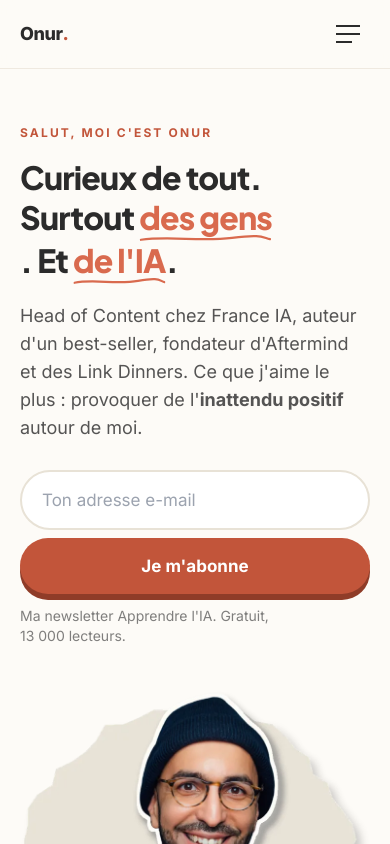
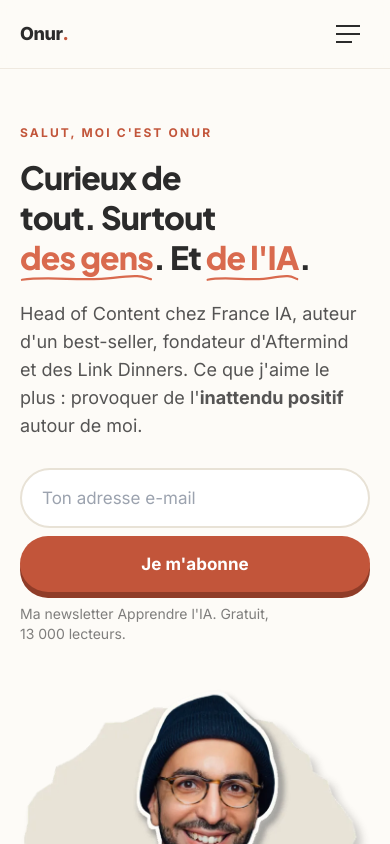
Before and after one commit to Onur-IA/onurkarapinar-site, a React (Vite) app: page /a-propos in a window 390 px wide. Shown: the top 844 px of the page. Built offline with nearby package versions, Linux system fonts and the light colour scheme.

Commit message:
Hero : ponctuation solidaire des accents

```diff
--- a/src/pages/APropos.tsx
+++ b/src/pages/APropos.tsx
@@ -43,7 +43,7 @@ export default function APropos() {
   useSeo("À propos | Onur Karapinar", "Head of Content chez France IA, auteur chez Eyrolles, fondateur d'Aftermind et des Link Dinners. Curieux de tout, surtout des gens et de l'IA.");
   return (<>
     <section className="mx-auto grid max-w-6xl items-center gap-10 px-5 py-14 md:grid-cols-[1.2fr_.8fr] md:py-20 [&>*]:min-w-0">
-      <Reveal><div className="kicker">Salut, moi c'est Onur</div><h1 className="mt-4 break-words text-[2rem] font-extrabold leading-tight tracking-tight sm:text-4xl md:text-5xl">Curieux de tout. Surtout <Accent>des gens</Accent>. Et <Accent>de l'IA</Accent>.</h1>
+      <Reveal><div className="kicker">Salut, moi c'est Onur</div><h1 className="mt-4 break-words text-[2rem] font-extrabold leading-tight tracking-tight sm:text-4xl md:text-5xl">Curieux de tout. Surtout <span className="whitespace-nowrap"><Accent>des gens</Accent>.</span> Et <span className="whitespace-nowrap"><Accent>de l'IA</Accent>.</span></h1>
         <p className="mt-5 text-lg text-ink/80">Head of Content chez France IA, auteur d'un best-seller, fondateur d'Aftermind et des Link Dinners. Ce que j'aime le plus : provoquer de l'<b>inattendu positif</b> autour de moi.</p>
         <div className="mt-7"><SubscribeForm/></div><p className="mt-3 text-sm text-ink/60">Ma newsletter Apprendre l'IA. Gratuit, 13 000 lecteurs.</p></Reveal>
       <Reveal delay={150}><img src={`${A}/portrait-collage-720.webp`} alt="Portrait d'Onur Karapinar" width="384" height="480" className="mx-auto w-full max-w-sm"/></Reveal>
```
